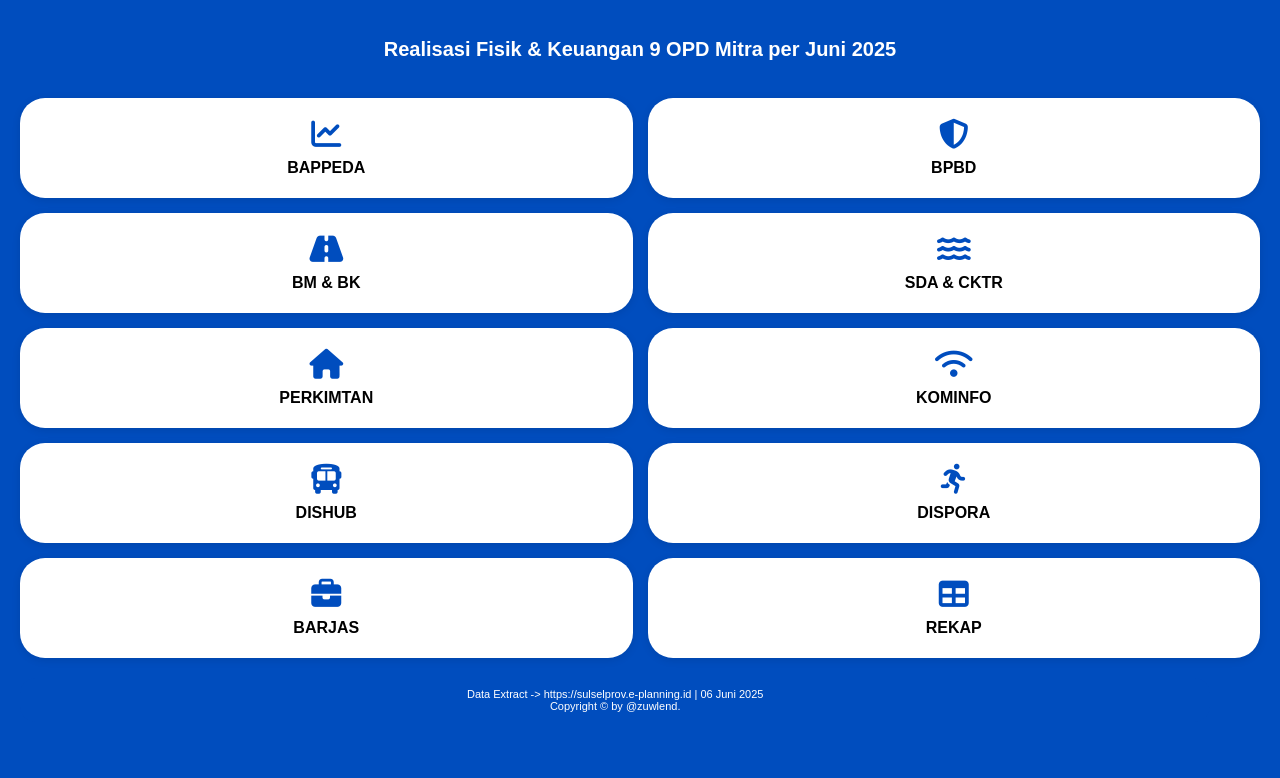
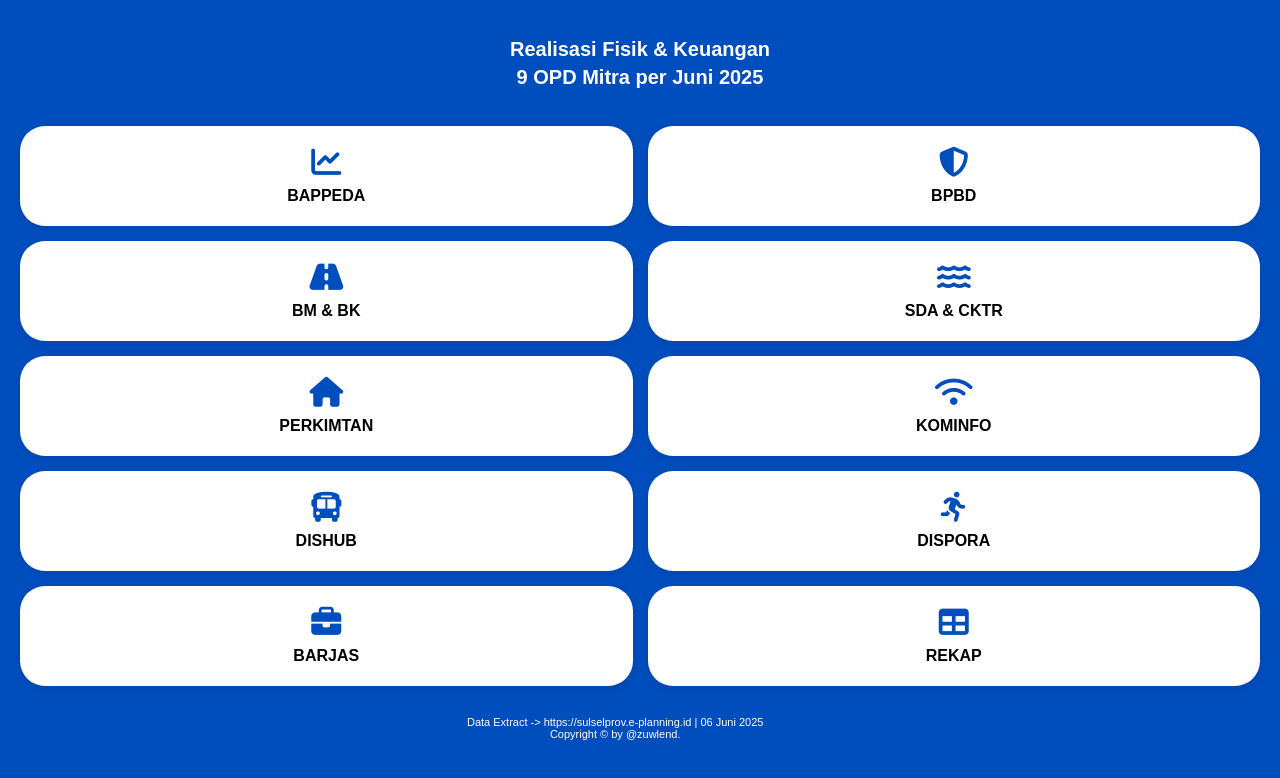
Before and after one commit to junzuw/capaian9OPD-v2, a plain HTML site: page index.html in a window 1280 px wide. Drawn offline with Linux system fonts and the light colour scheme.

Commit message:
Update index.html

```diff
--- a/index.html
+++ b/index.html
@@ -97,7 +97,7 @@
 
   <div class="wrapper">
     <div class="header-card">
-      <h1>Realisasi Fisik & Keuangan 9 OPD Mitra per Juni 2025</h1>
+      <h1>Realisasi Fisik & Keuangan <br>9 OPD Mitra per Juni 2025</h1>
     </div>
 
 <style>
```
